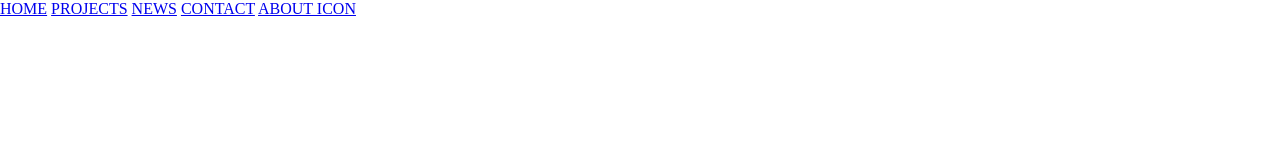
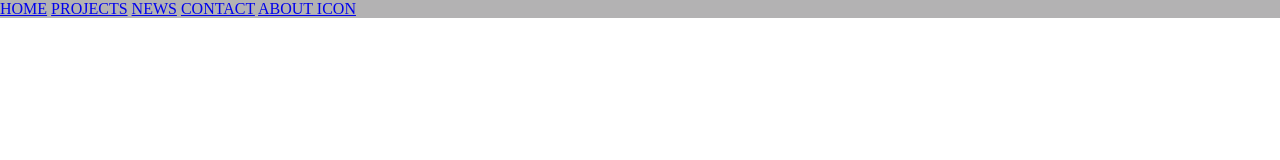
Before and after one commit to Juanscn/Website-Project--ICON-Architecture, a plain HTML site: page about.html in a window 1280 px wide. Drawn offline with Linux system fonts and the light colour scheme.

Commit message:
JS
Continued work on JS

```diff
--- a/script.js
+++ b/script.js
@@ -27,6 +27,7 @@ document.getElementById('contactForm').addEventListener('submit', function(event
     feedback.textContent = 'Form submitted successfully.';
 
     document.getElementById('contactForm').reset();
+
 });
 
 function validateEmail(email) {
--- a/styles.css
+++ b/styles.css
@@ -4,6 +4,11 @@
     padding: 0;
 }
 
+#navBar {
+    background-color: #b3b2b3;
+    color: black;
+}
+
 #projects, #contact {
     background-color: black;
     color: #b3b2b3;
```
Also changed, not shown: index.html (+5 -0 lines), images/ICON Logo White.svg (added).
